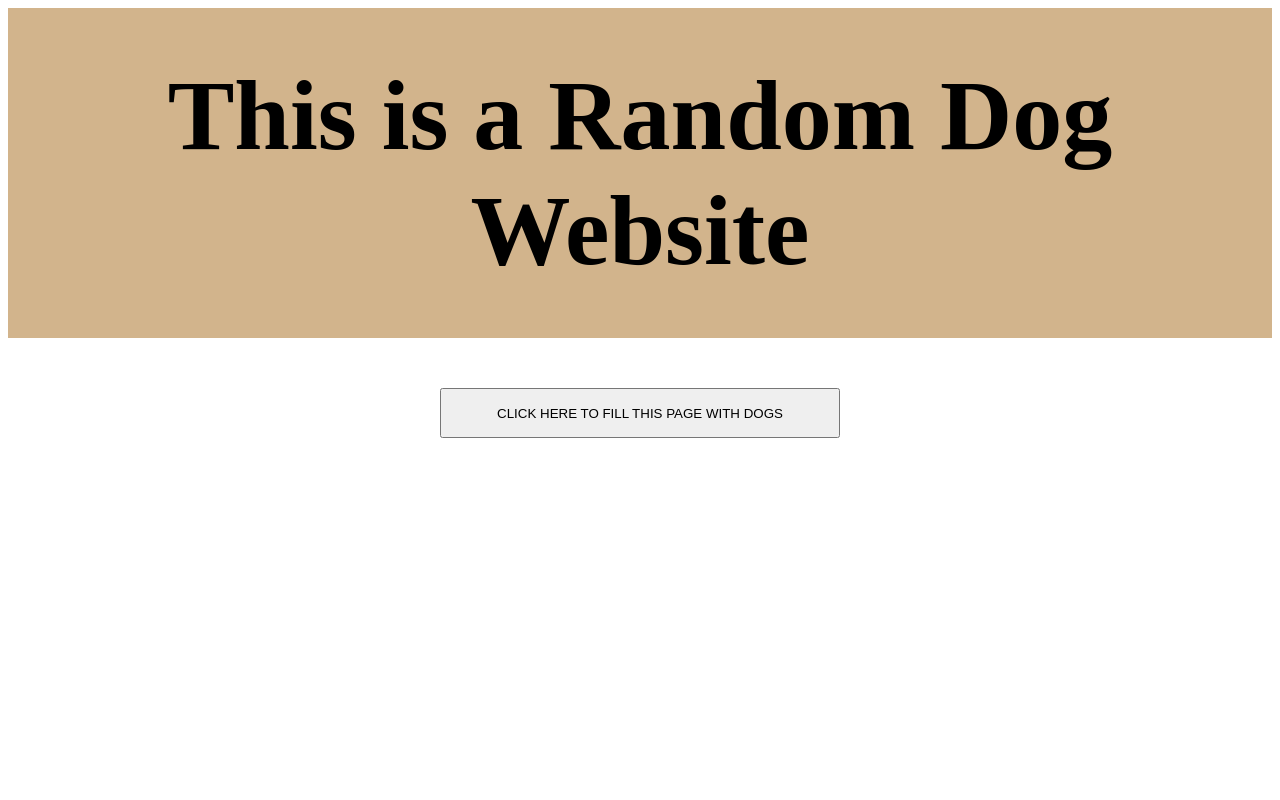
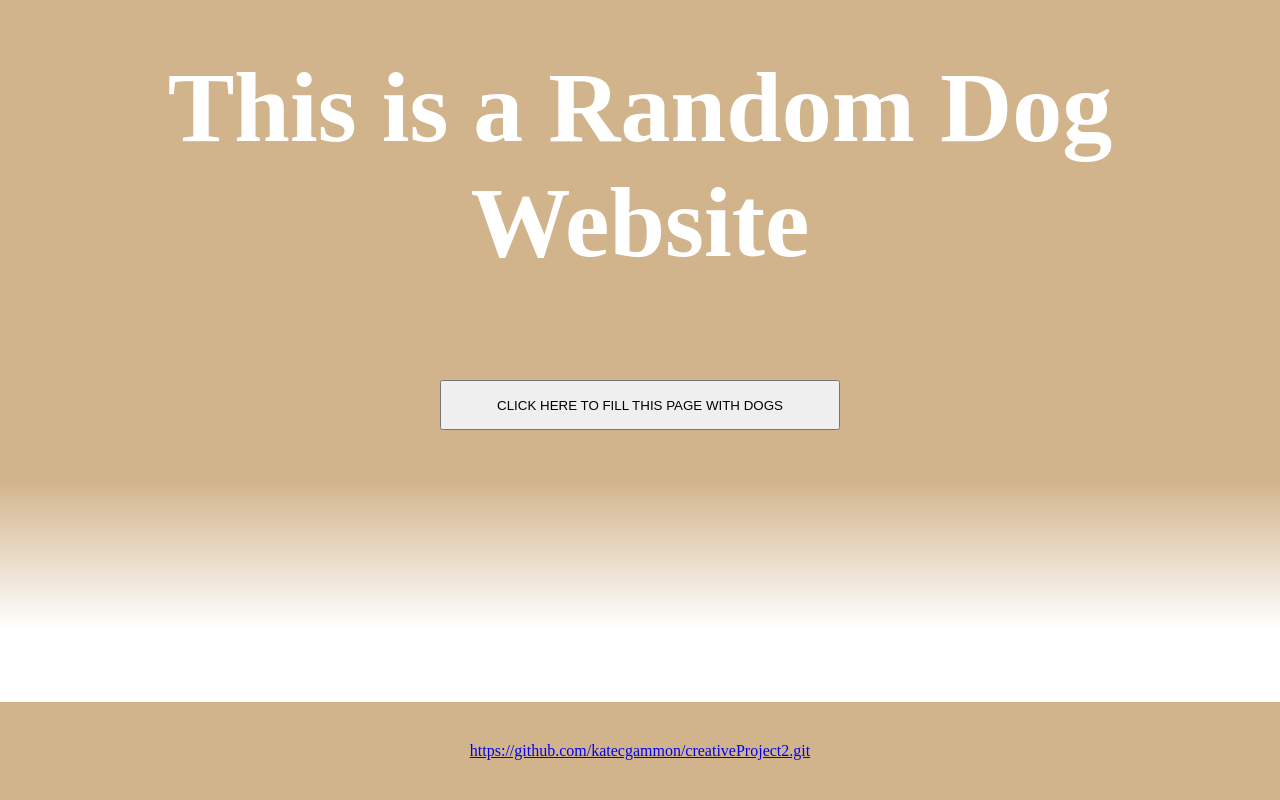
Before and after one commit to katecgammon/creativeProject2, a plain HTML site: page index.html in a window 1280 px wide. Drawn offline with Linux system fonts and the light colour scheme.

Commit message:
style changes

```diff
--- a/index.html
+++ b/index.html
@@ -30,7 +30,7 @@
 
 
 
-  <!-- <div class="footer"><a href = "https://github.com/BYUCS260/weather-app-katecgammon">https://github.com/BYUCS260/weather-app-katecgammon</a></div> -->
+  <div class="footer"><a href = "https://github.com/katecgammon/creativeProject2.git">https://github.com/katecgammon/creativeProject2.git</a></div>
 
 
   <script text="type/javascript" src="/script.js">
--- a/styles.css
+++ b/styles.css
@@ -1,13 +1,19 @@
+body {
+    margin: 0;
+}
 h1 {
     text-align: center;
     font-size: 100px;
     background-color: tan;
     margin: 0;
-    padding: 50px;
+    padding-top: 50px;
+    padding-bottom: 50px;
+    color: white;
 }
 .button_holder {
     display: flex;
     justify-content: center;
+    background-color: tan;
 }
 button {
     height: 50px;
@@ -85,5 +91,23 @@ button {
     display: flex;
     flex-wrap: wrap;
     flex-direction:row;
-    /* justify-content: space-between; */
+    background-image: linear-gradient(tan, white);
+    padding-bottom: 150px;
+    justify-content: center;
 }
+
+.footer {
+    text-align: center;
+    background-color: tan;
+    width: 100%;
+    padding-top: 40px;
+    padding-bottom: 40px;
+    position: fixed;
+    bottom: 0px;
+}
+
+@media screen and (max-width: 530px) {
+    h1 {
+        font-size: 50px;
+    }
+}
```
